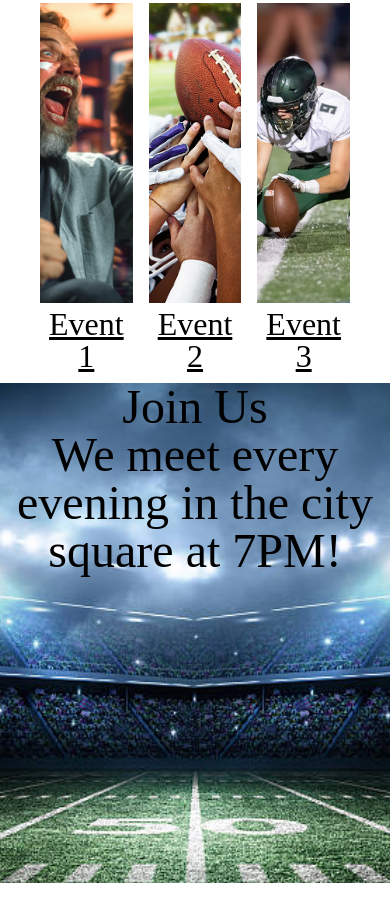
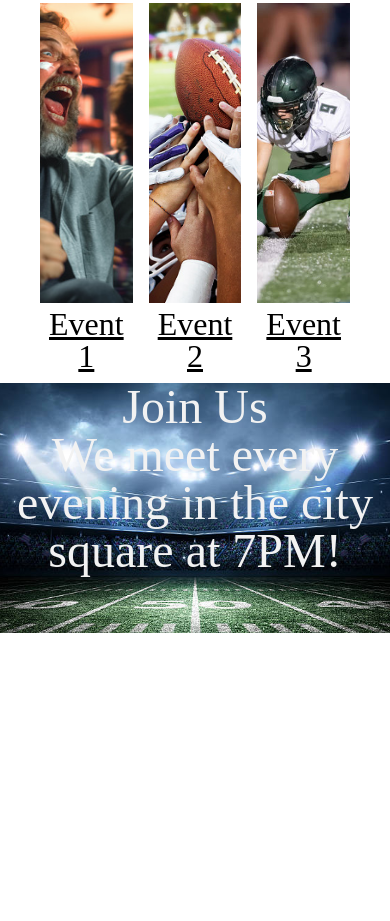
Before and after one commit to Ernesto-Estrada/club-web, a plain HTML site: page index.html in a window 390 px wide. Shown: the part 2969-3890 px from the top of the page. After the commit the page ends 3650 px from the top, so only its background shows below. Drawn offline with Linux system fonts and the light colour scheme.

Commit message:
Fix background height

```diff
--- a/resources/css/styles.css
+++ b/resources/css/styles.css
@@ -200,6 +200,13 @@ img {
     background-size: cover;
 }
 
+@media only screen and (max-width: 600px) {
+    #join .title {
+        height: 250px;
+        color: #f2f2f2;
+    }
+}
+
 .footer {
     text-align: center;
     position: fixed;
```
